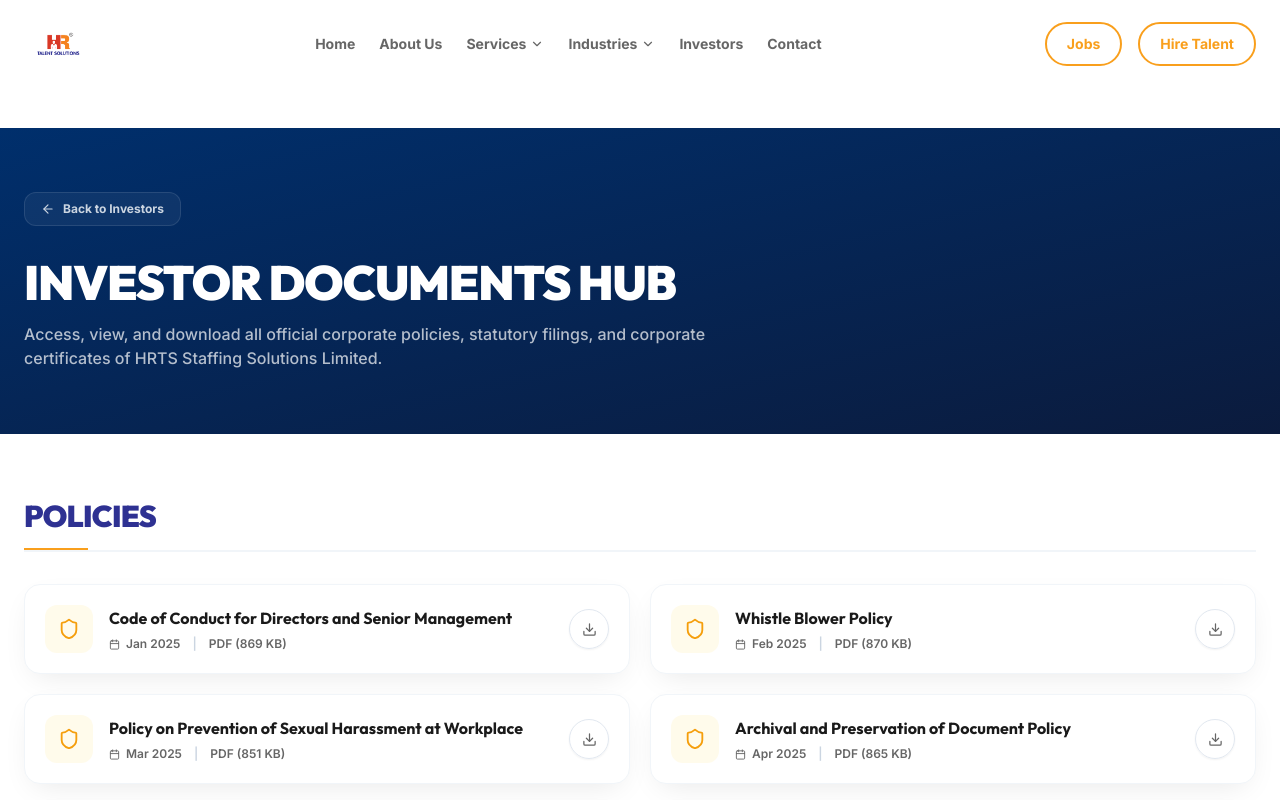
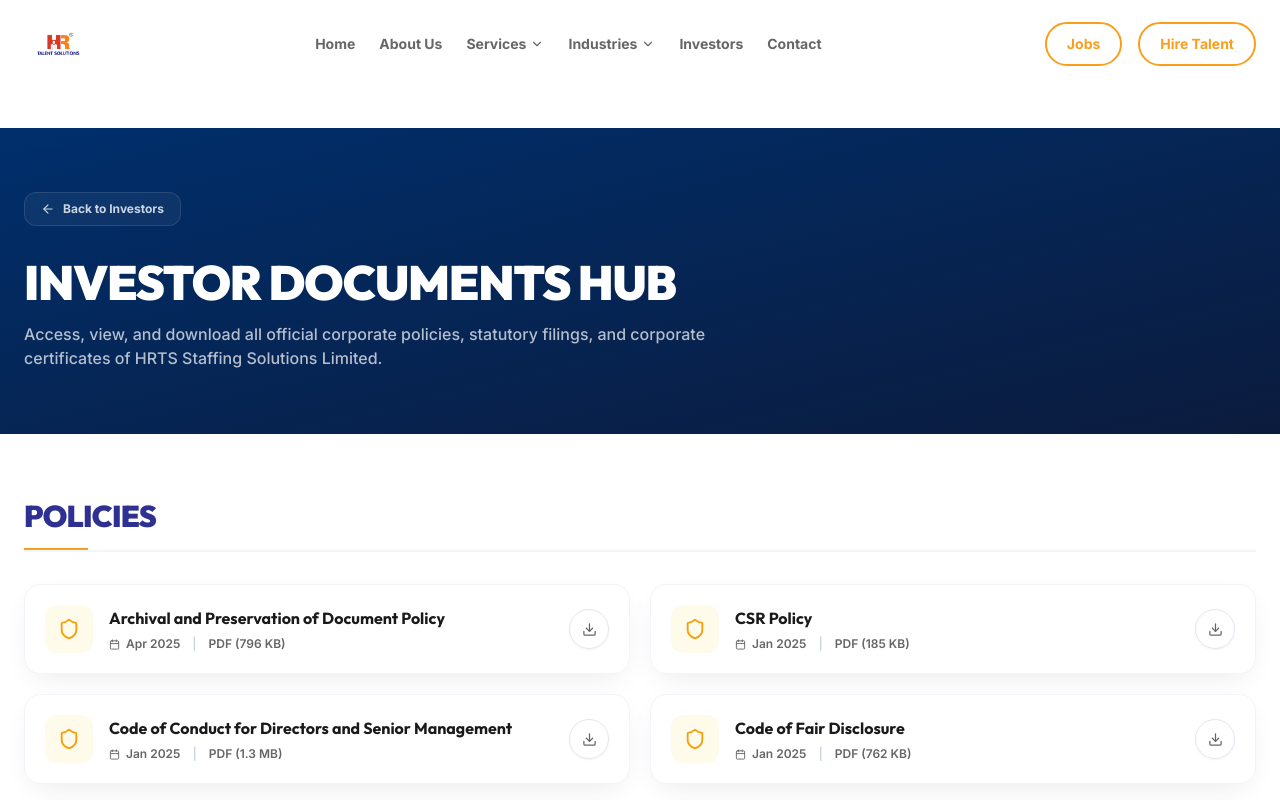
Before and after one commit to hr-talentsolutions/hrts-website, a Next.js app: page /investors/overview in a window 1280 px wide. Shown: the top 800 px of the page. Built offline with nearby package versions, Linux system fonts and the light colour scheme.

Commit message:
fix: sync all 19 policy PDF paths to match exact filenames on disk

```diff
--- a/src/app/investors/overview/OverviewContent.tsx
+++ b/src/app/investors/overview/OverviewContent.tsx
@@ -6,28 +6,25 @@
 import { FileText, Calendar, Download, ArrowLeft, Shield } from "lucide-react";
 
 const POLICIES = [
-  { name: "Code of Conduct for Directors and Senior Management", date: "Jan 2025", size: "869 KB", path: "/policies/Code-of-Conduct-for-Directors-and-Senior-Management.pdf" },
-  { name: "Whistle Blower Policy", date: "Feb 2025", size: "870 KB", path: "/policies/Whistle_Blower_Policy.pdf" },
-  { name: "Policy on Prevention of Sexual Harassment at Workplace", date: "Mar 2025", size: "851 KB", path: "/policies/Policy_on_Prevention_of_Sexual_Harrasment_at_Workplace.pdf" },
-  { name: "Archival and Preservation of Document Policy", date: "Apr 2025", size: "865 KB", path: "/Policies/Archival_and_Preservation_of_Document_Policy_copy.pdf" },
-  { name: "CSR Policy", date: "Jan 2025", size: "870 KB", path: "/policies/CSR_Policy.pdf" },
-  { name: "Code of Fair Disclosure", date: "Jan 2025", size: "870 KB", path: "/policies/Code_of_Fair_Disclosure.pdf" },
-  { name: "Code of Practices and Procedure for Fair Disclosure of Unpublished Price Sensitive Information", date: "Jan 2025", size: "870 KB", path: "/policies/Code_of_Practices_and_Procedure_for_Fair_Disclosure_of_Unpublished_Price_Sensitive_Information.pdf" },
-  { name: "Criteria of Making Payments to Non Executive", date: "Jan 2025", size: "870 KB", path: "/policies/Criteria_of_Making_Payments_to_Non_Executive.pdf" },
-  { name: "Dividend Policy", date: "Jan 2025", size: "870 KB", path: "/policies/Dividend_Policy.pdf" },
-  { name: "Familiarization Program for Independent Directors", date: "Jan 2025", size: "870 KB", path: "/policies/Familiarization_Program_for_Independent_Directors.pdf" },
-  { name: "Health Safety and Environment Policy", date: "Jan 2025", size: "870 KB", path: "/policies/Health_Safety_and_Environment_Policy.pdf" },
-  { name: "Internal Procedures and Conduct for Prevention of Insider Trading", date: "Jan 2025", size: "870 KB", path: "/policies/Internal_Procedures_and_Conduct_for_Prevention_of_Insider_Trading.pdf" },
-  { name: "Nomination and Remuneration Policy", date: "Jan 2025", size: "870 KB", path: "/policies/Nomination_and_Remuneration_Policy.pdf" },
-  { name: "Policy for Determination of Material Events and Disclosure", date: "Jan 2025", size: "870 KB", path: "/policies/Policy_for_Determination_of_Material_Events_and_Disclosure.pdf" },
-  { name: "Policy for Determination of Materiality of Related Party Transactions", date: "Jan 2025", size: "870 KB", path: "/policies/Policy_for_Determination_of_Materiality_of_Related_Party_Transactions.pdf" },
-  { name: "Policy for Determining Material Subsidiary", date: "Jan 2025", size: "870 KB", path: "/policies/olicy_for_determining_Material_Subsidiary.pdf" },
-  { name: "Policy on Diversity on Board", date: "Jan 2025", size: "870 KB", path: "/policies/Policy_on_Diversity_on_Board.pdf" },
-  { name: "Policy on Evaluation of Board and Independent Directors", date: "Jan 2025", size: "870 KB", path: "/policies/Policy_on_Evaluation_of_Board_and_Independent_Directors.pdf" },
-  { name: "Policy on Identification of Group Companies", date: "Jan 2025", size: "870 KB", path: "/policies/Policy_on_Identification_of_Group_Companies.pdf" },
-  { name: "Policy on Identification of Material Creditors and Material Litigations", date: "Jan 2025", size: "870 KB", path: "/policies/Policy_on_Identification_of_Material_Creditors_and_Material_Litigations.pdf" },
-  { name: "P16 Succession Policy", date: "Jan 2025", size: "870 KB", path: "/policies/P16_Succession_Policy_D.pdf" },
-  { name: "P8 Policy on Evaluation of Board and Independent Directors", date: "Jan 2025", size: "870 KB", path: "/policies/P8_Policy_on_Evaluation_of_Board_and_Independent_Directors.pdf" },
+  { name: "Archival and Preservation of Document Policy", date: "Apr 2025", size: "796 KB", path: "/policies/Archival_and_Preservation_of_Document_Policy_copy.pdf" },
+  { name: "CSR Policy", date: "Jan 2025", size: "185 KB", path: "/policies/CSR_Policy.pdf" },
+  { name: "Code of Conduct for Directors and Senior Management", date: "Jan 2025", size: "1.3 MB", path: "/policies/Code-of-Conduct-for-Directors-and-Senior-Management.pdf" },
+  { name: "Code of Fair Disclosure", date: "Jan 2025", size: "762 KB", path: "/policies/Code_of_Fair_Disclosure.pdf" },
+  { name: "Code of Practices and Procedure for Fair Disclosure of Unpublished Price Sensitive Information", date: "Jan 2025", size: "766 KB", path: "/policies/Code_of_Practices_and_Procedure_for_Fair_Disclosure_of_Unpublished_Price_Sensitive_Information.pdf" },
+  { name: "Criteria of Making Payments to Non Executive", date: "Jan 2025", size: "739 KB", path: "/policies/Criteria_of_Making_Payments_to_Non_Executive.pdf" },
+  { name: "Dividend Policy", date: "Jan 2025", size: "210 KB", path: "/policies/Dividend_Policy.pdf" },
+  { name: "Familiarization Program for Independent Directors", date: "Jan 2025", size: "129 KB", path: "/policies/Familiarization_Program_for_Independent_Directors.pdf" },
+  { name: "Health Safety and Environment Policy", date: "Jan 2025", size: "165 KB", path: "/policies/Health_Safety_and_Environment_Policy.pdf" },
+  { name: "Internal Procedures and Conduct for Prevention of Insider Trading", date: "Jan 2025", size: "212 KB", path: "/policies/Internal_Procedures_and_Conduct _for_Prevention_of_Insider_Trading.pdf" },
+  { name: "Nomination and Remuneration Policy", date: "Jan 2025", size: "206 KB", path: "/policies/Nomination_and_Remuneration_Policy.pdf" },
+  { name: "P16 Succession Policy", date: "Jan 2025", size: "158 KB", path: "/policies/P16_Succession_Policy_D.pdf" },
+  { name: "P8 Policy on Evaluation of Board and Independent Directors", date: "Jan 2025", size: "225 KB", path: "/policies/P8_Policy_on_Evaluation_of_Board_and_Independent_Directors_.pdf" },
+  { name: "Policy for Determination of Materiality of Related Party Transactions", date: "Jan 2025", size: "739 KB", path: "/policies/Policy_for _Determination_of_Materiality_of_Related_Party_Transactions.pdf" },
+  { name: "Policy for Determination of Material Events and Disclosure", date: "Jan 2025", size: "1.0 MB", path: "/policies/Policy_for_Determination_of_Material_Events_and_Disclosure.pdf" },
+  { name: "Policy on Diversity on Board", date: "Jan 2025", size: "231 KB", path: "/policies/Policy_on_Diversity_on_Board.pdf" },
+  { name: "Policy on Evaluation of Board and Independent Directors", date: "Jan 2025", size: "348 KB", path: "/policies/Policy_on_Evaluation_of_Board_and_Independent_Directors.pdf" },
+  { name: "Policy on Identification of Group Companies", date: "Jan 2025", size: "159 KB", path: "/policies/Policy_on_Identification_of_Group_Companies.pdf" },
+  { name: "Policy for Determining Material Subsidiary", date: "Jan 2025", size: "150 KB", path: "/policies/olicy_for_determining_Material_Subsidiary.pdf" },
 ];
 
 const STATUTORY = [
```
